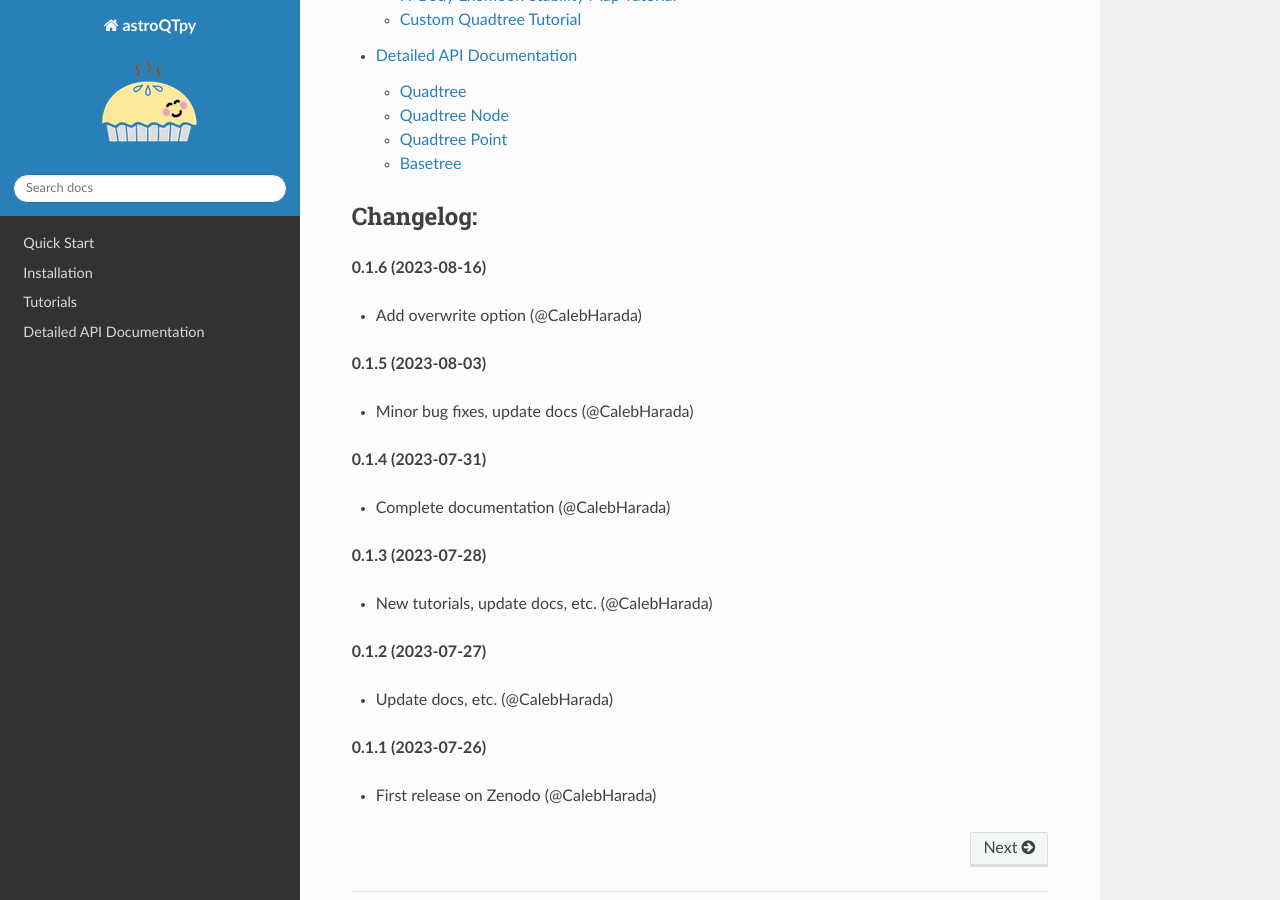
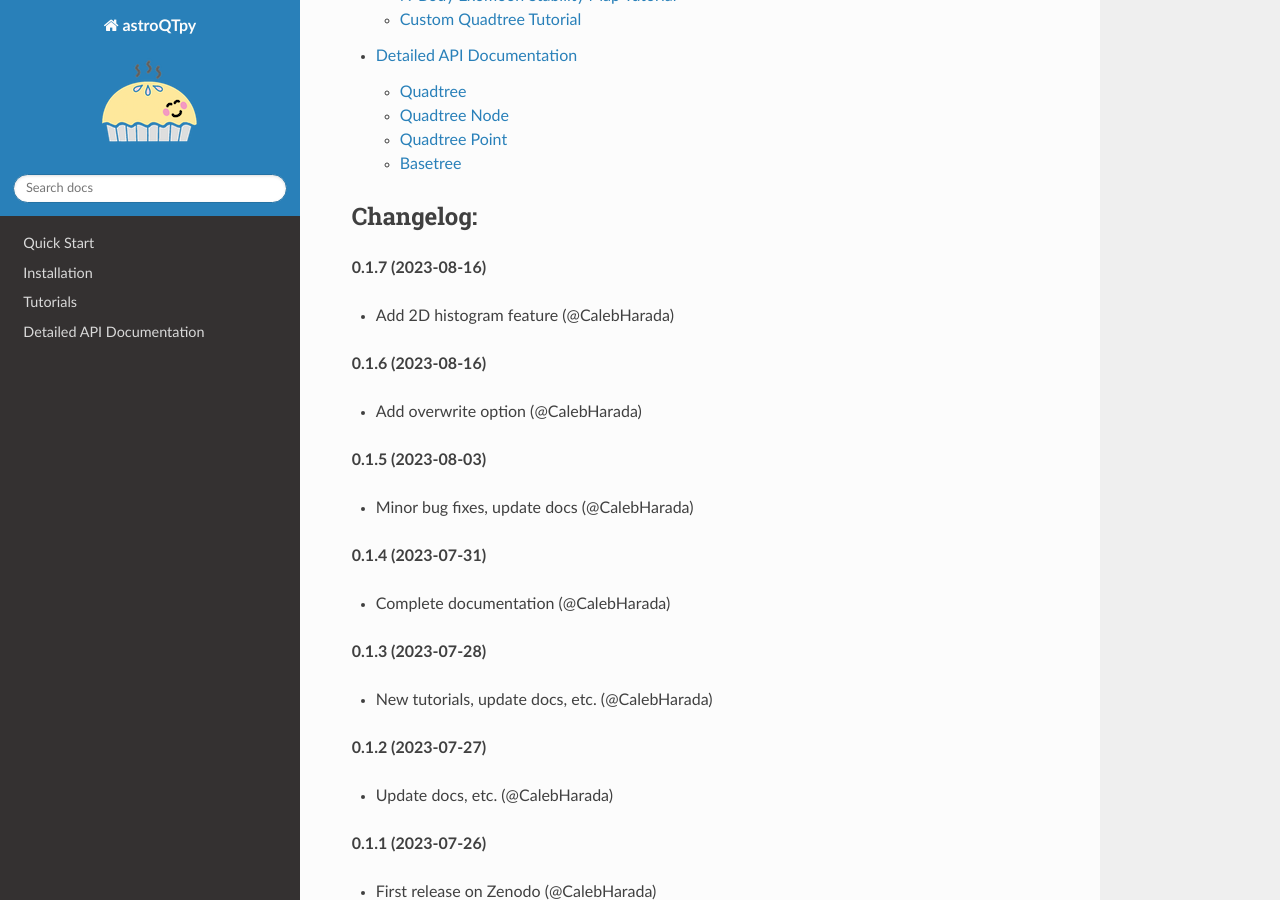
Before and after one commit to CalebHarada/astroQTpy, a Sphinx documentation site: the page built from docs/index.rst, in a window 1280 px wide and 900 px high, scrolled down 3143 px. Built offline with Sphinx 7.4.7 and the Read the Docs theme 2.0.0, drawn with Linux system fonts in a browser that asks for light colours.

Commit message:
update version, changelog

```diff
--- a/astroqtpy/__init__.py
+++ b/astroqtpy/__init__.py
@@ -1,6 +1,5 @@
-__version__ = "0.1.6"
+__version__ = "0.1.7"
 
 ## TO DO:
-##     - update readthedocs
-##     - another advanced tutorial
+##     - add tutorial for 2dhist
 ##     - injection/recovery class
--- a/docs/conf.py
+++ b/docs/conf.py
@@ -23,7 +23,7 @@
 root_doc = 'index'
 
 # The full version, including alpha/beta/rc tags
-release = '0.1.6'
+release = '0.1.7'
 
 
 # -- General configuration ---------------------------------------------------
--- a/docs/index.rst
+++ b/docs/index.rst
@@ -141,6 +141,10 @@
 Changelog:
 ++++++++++
 
+**0.1.7 (2023-08-16)**
+
+- Add 2D histogram feature (@CalebHarada)
+
 **0.1.6 (2023-08-16)**
 
 - Add overwrite option (@CalebHarada)
```
